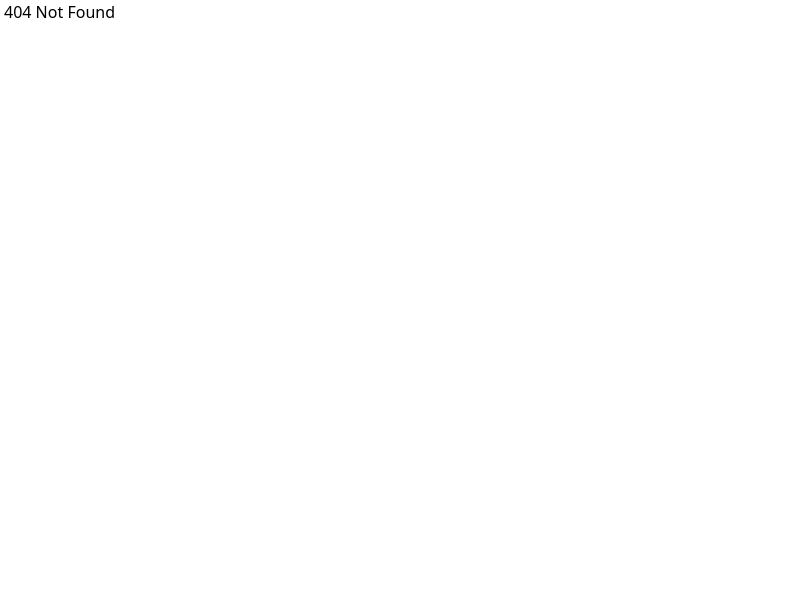
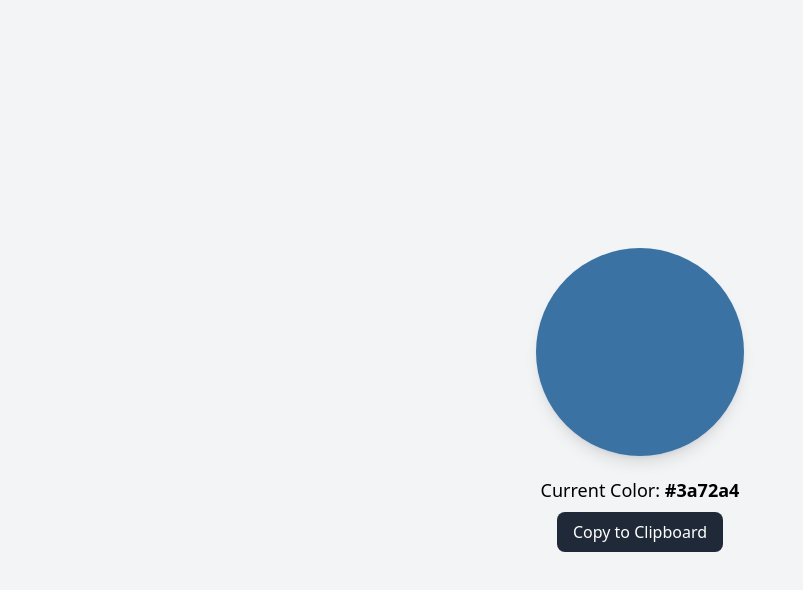
Before and after one commit to hansa241/interactive-website, a Next.js app: page /color in a window 1280 px wide. Before the commit this address had no page. Shown: the top 590 px of the page, without its empty margins (0-803 px from the left). Built offline with nearby package versions, Linux system fonts and the light colour scheme.

Commit message:
Added color page

```diff
--- /dev/null
+++ b/app/color/page.tsx
@@ -0,0 +1,47 @@
+'use client';
+import React, {useEffect, useState} from 'react';
+
+export default function Page() {
+    const getRandomColor = () => {
+        const hex = Math.floor(Math.random() * 0xffffff)
+            .toString(16)
+            .padStart(6, '0');
+        return `#${hex}`;
+    };
+
+    const [color, setColor] = useState<string>('#ffffff');
+
+    useEffect(() => {
+        setColor(getRandomColor());
+    }, []);
+
+    const randomizeColor = () => setColor(getRandomColor());
+
+    const copyToClipboard = async () => {
+        try {
+            await navigator.clipboard.writeText(color);
+        } catch (err) {
+            console.error('Failed to copy:', err);
+        }
+    };
+
+    return (
+        <main className="h-screen flex flex-col items-center justify-center bg-gray-100">
+            <div
+                onClick={randomizeColor}
+                style={{ backgroundColor: color }}
+                className="w-52 h-52 rounded-full shadow-lg cursor-pointer mb-5 transition-all duration-300"
+                title="Click to change color"
+            />
+            <p className="text-lg mb-2">
+                Current Color: <span className="font-bold">{color}</span>
+            </p>
+            <button
+                onClick={copyToClipboard}
+                className="px-4 py-2 text-base rounded-lg bg-gray-800 text-white hover:bg-gray-700 transition-colors"
+            >
+                Copy to Clipboard
+            </button>
+        </main>
+    );
+}
```
